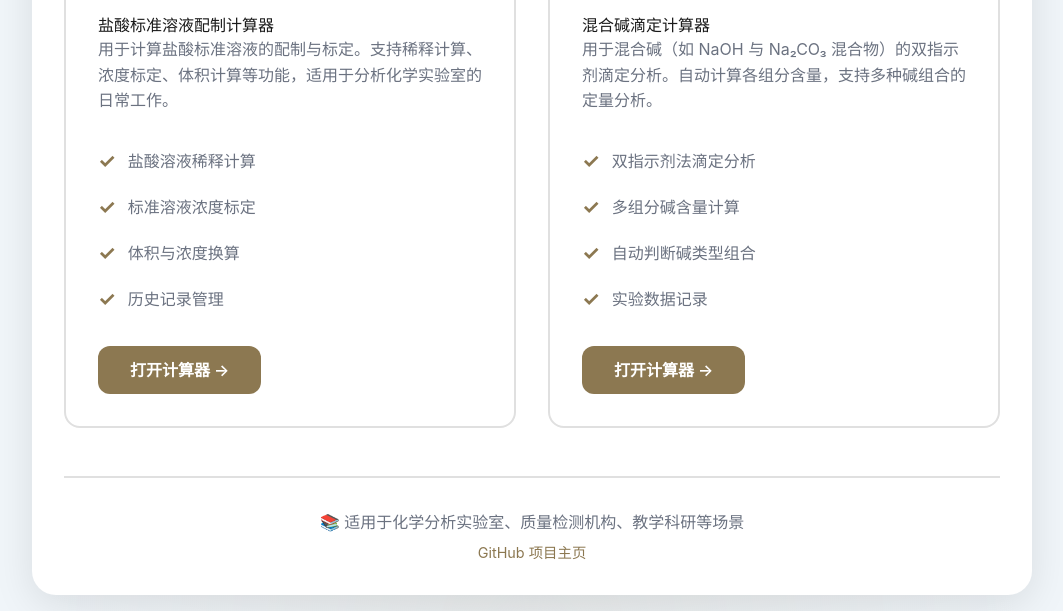
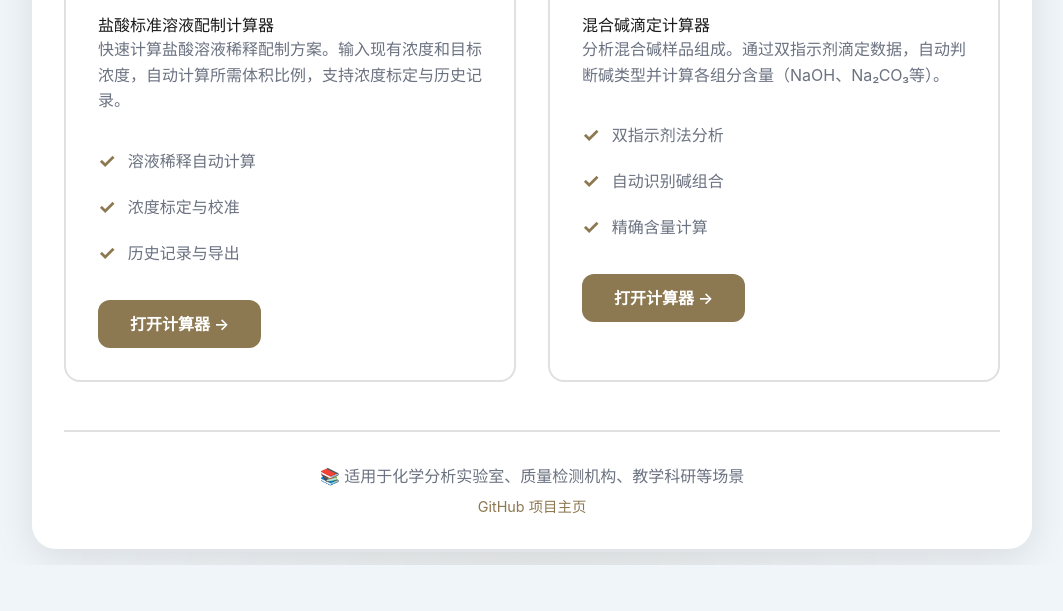
Before and after one commit to PWO-CHINA/Calculator, a plain HTML site: page index.html in a window 1280 px wide. Shown: the part 248-859 px from the top of the page, without its empty margins (108-1171 px from the left). After the commit the page ends 813 px from the top, so only its background shows below. Drawn offline with nearby package versions, Linux system fonts and the light colour scheme.

Commit message:
Simplify calculator descriptions on homepage

```diff
--- a/index.html
+++ b/index.html
@@ -272,13 +272,12 @@
                 <div class="calculator-icon">🧪</div>
                 <h2>盐酸标准溶液配制计算器</h2>
                 <p class="description">
-                    用于计算盐酸标准溶液的配制与标定。支持稀释计算、浓度标定、体积计算等功能，适用于分析化学实验室的日常工作。
+                    快速计算盐酸溶液稀释配制方案。输入现有浓度和目标浓度，自动计算所需体积比例，支持浓度标定与历史记录。
                 </p>
                 <ul class="feature-list">
-                    <li>盐酸溶液稀释计算</li>
-                    <li>标准溶液浓度标定</li>
-                    <li>体积与浓度换算</li>
-                    <li>历史记录管理</li>
+                    <li>溶液稀释自动计算</li>
+                    <li>浓度标定与校准</li>
+                    <li>历史记录与导出</li>
                 </ul>
                 <a href="hydrochloric-acid-calculator.html" class="btn-primary">打开计算器 →</a>
             </div>
@@ -288,13 +287,12 @@
                 <div class="calculator-icon">⚗️</div>
                 <h2>混合碱滴定计算器</h2>
                 <p class="description">
-                    用于混合碱（如 NaOH 与 Na₂CO₃ 混合物）的双指示剂滴定分析。自动计算各组分含量，支持多种碱组合的定量分析。
+                    分析混合碱样品组成。通过双指示剂滴定数据，自动判断碱类型并计算各组分含量（NaOH、Na₂CO₃等）。
                 </p>
                 <ul class="feature-list">
-                    <li>双指示剂法滴定分析</li>
-                    <li>多组分碱含量计算</li>
-                    <li>自动判断碱类型组合</li>
-                    <li>实验数据记录</li>
+                    <li>双指示剂法分析</li>
+                    <li>自动识别碱组合</li>
+                    <li>精确含量计算</li>
                 </ul>
                 <a href="mixed-alkali-calculator.html" class="btn-primary">打开计算器 →</a>
             </div>
```
